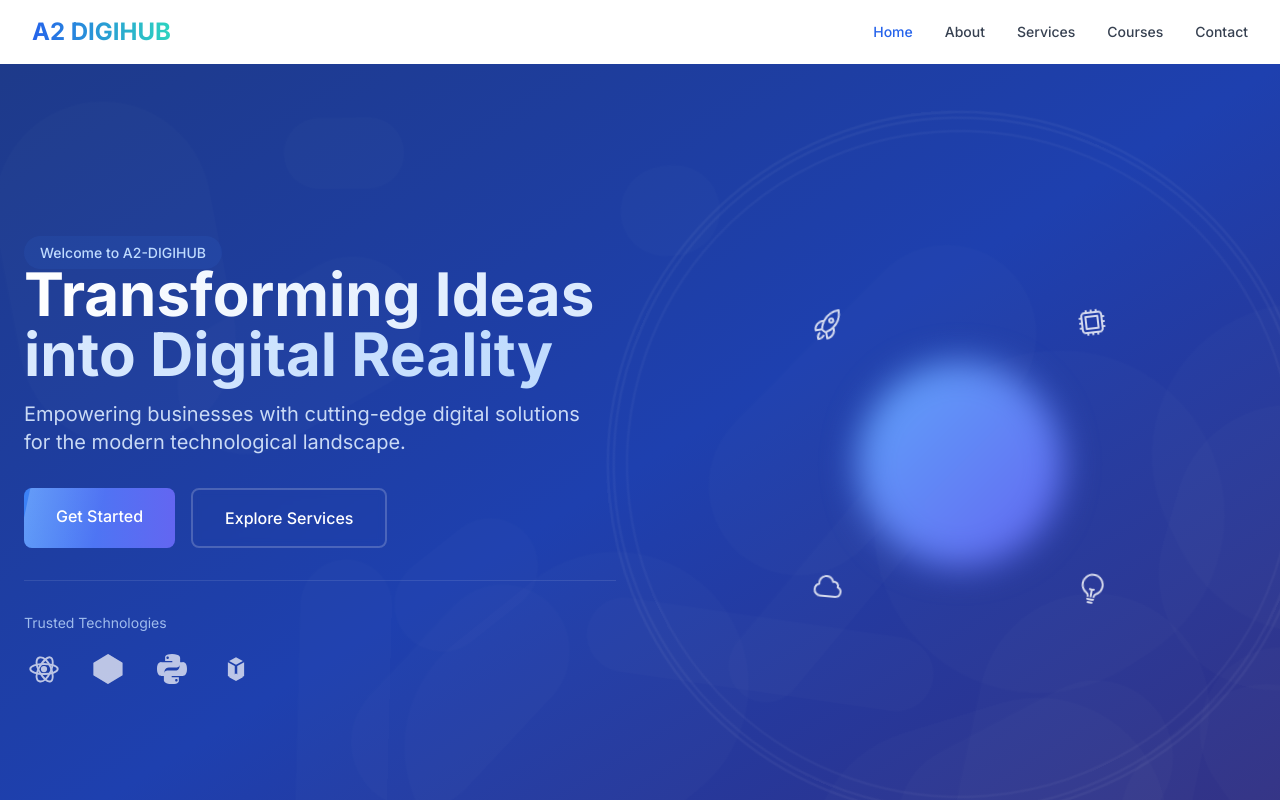
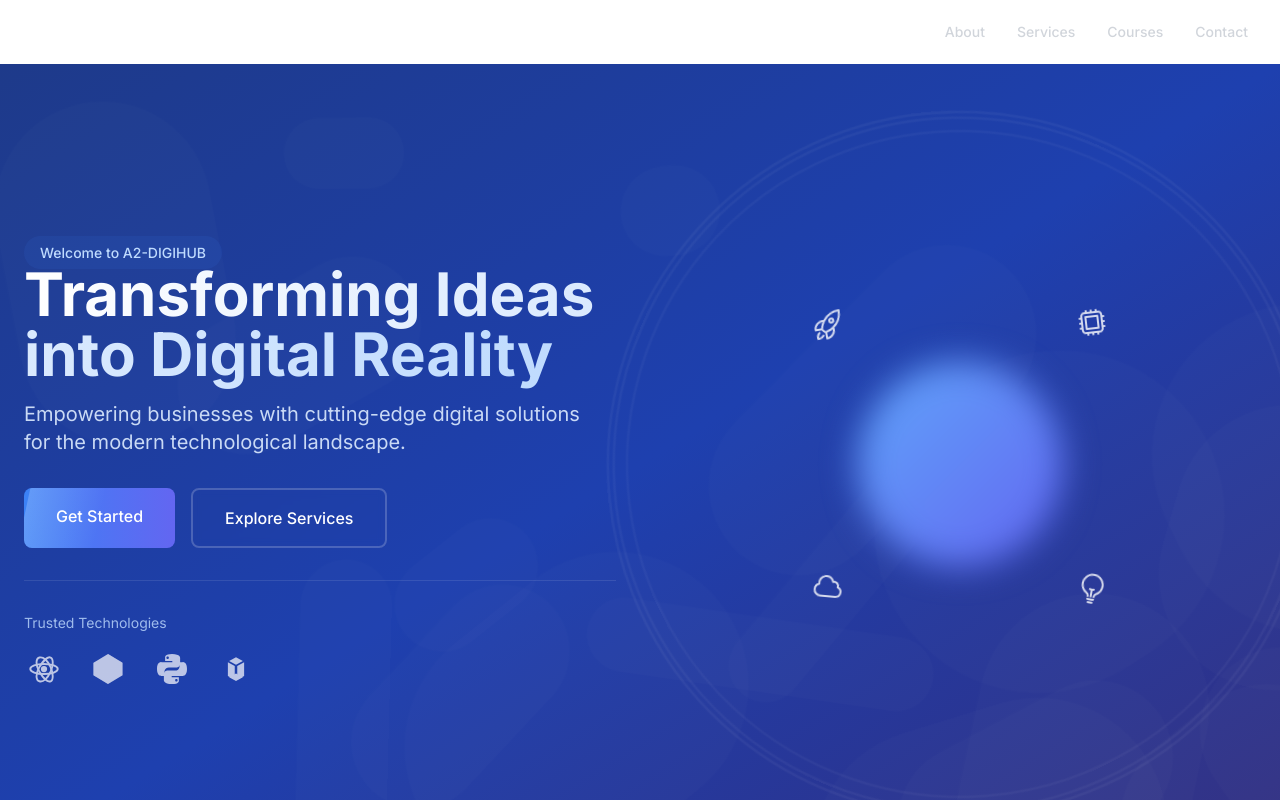
Before and after one commit to A2DIGIHUB/a2-digihub-website, a React (Create React App) app: page / in a window 1280 px wide. Shown: the top 800 px of the page. Built offline with nearby package versions, Linux system fonts and the light colour scheme.

Commit message:
style: restore dark navbar color scheme

```diff
--- a/src/components/layout/Layout.tsx
+++ b/src/components/layout/Layout.tsx
@@ -37,13 +37,15 @@ const Layout: React.FC<LayoutProps> = ({ children }) => {
     <div className="flex flex-col min-h-screen w-full overflow-x-hidden">
       <header
         className={`fixed top-0 left-0 right-0 z-50 transition-all duration-300 ${
-          isScrolled ? 'bg-white shadow-md' : 'bg-transparent'
+          isScrolled || location.pathname !== '/'
+            ? 'bg-slate-900/80 backdrop-blur-lg'
+            : 'bg-transparent'
         }`}
       >
         <nav className="container mx-auto px-4 sm:px-6 lg:px-8">
           <div className="flex justify-between items-center h-16">
             <Link to="/" className="flex items-center space-x-2">
-              <span className="text-2xl font-bold bg-gradient-to-r from-blue-600 to-teal-400 bg-clip-text text-transparent">
+              <span className="text-2xl font-bold text-white">
                 A2 DIGIHUB
               </span>
             </Link>
@@ -56,8 +58,8 @@ const Layout: React.FC<LayoutProps> = ({ children }) => {
                   to={item.path}
                   className={`text-sm font-medium transition-colors duration-200 ${
                     location.pathname === item.path
-                      ? 'text-blue-600'
-                      : 'text-gray-700 hover:text-blue-600'
+                      ? 'text-white'
+                      : 'text-gray-300 hover:text-white'
                   }`}
                 >
                   {item.label}
@@ -68,7 +70,7 @@ const Layout: React.FC<LayoutProps> = ({ children }) => {
             {/* Mobile menu button */}
             <button
               onClick={() => setIsMenuOpen(!isMenuOpen)}
-              className="md:hidden p-2 rounded-md text-gray-700 hover:text-blue-600 focus:outline-none"
+              className="md:hidden p-2 rounded-md text-gray-300 hover:text-white focus:outline-none"
             >
               {isMenuOpen ? (
                 <XMarkIcon className="h-6 w-6" />
@@ -86,7 +88,7 @@ const Layout: React.FC<LayoutProps> = ({ children }) => {
               initial={{ opacity: 0, height: 0 }}
               animate={{ opacity: 1, height: 'auto' }}
               exit={{ opacity: 0, height: 0 }}
-              className="md:hidden bg-white border-t"
+              className="md:hidden bg-slate-900/95 backdrop-blur-lg border-t border-gray-800"
             >
               <div className="container mx-auto px-4 py-2 space-y-1">
                 {navItems.map((item) => (
@@ -96,8 +98,8 @@ const Layout: React.FC<LayoutProps> = ({ children }) => {
                     onClick={() => setIsMenuOpen(false)}
                     className={`block px-3 py-2 rounded-md text-base font-medium ${
                       location.pathname === item.path
-                        ? 'text-blue-600 bg-blue-50'
-                        : 'text-gray-700 hover:text-blue-600 hover:bg-blue-50'
+                        ? 'text-white bg-white/10'
+                        : 'text-gray-300 hover:text-white hover:bg-white/10'
                     }`}
                   >
                     {item.label}
```
